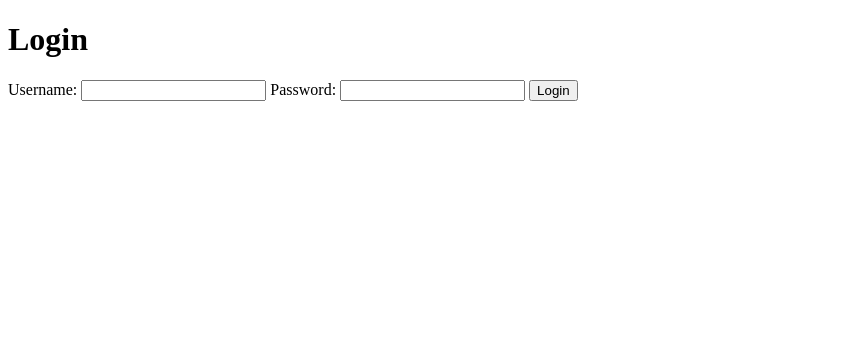
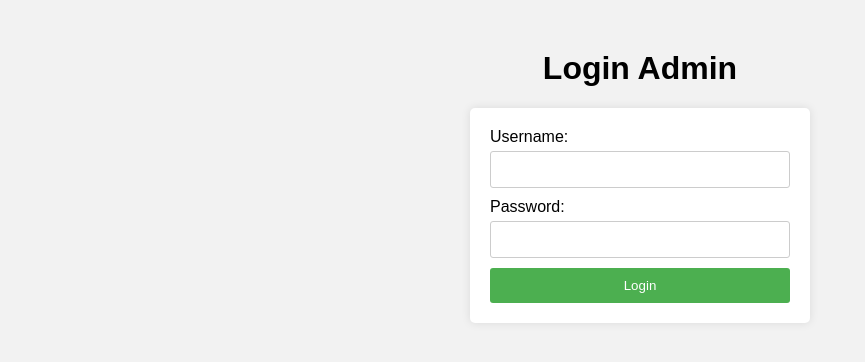
Before and after one commit to hyngusi/web2_php, a PHP site: page /login.php in a window 1280 px wide. Shown: the top 362 px of the page, without its empty margins (0-865 px from the left). Run offline with PHP 8.4, Linux system fonts and the light colour scheme.

Commit message:
update login

```diff
--- a/admin/HoaDon/danhSachHoaDon.php
+++ b/admin/HoaDon/danhSachHoaDon.php
@@ -14,7 +14,7 @@
     <div class="table-container">
         <table class="data-table">
             <tr>
-                <td></td>
+                <!-- <td></td> -->
                 <td>Mã HĐ</td>
                 <td>Ngày xuất</td>
                 <td>Khách Hàng</td>
--- a/admin/HoaDon/locHoaDon.php
+++ b/admin/HoaDon/locHoaDon.php
@@ -24,7 +24,7 @@ if ($_SERVER['REQUEST_METHOD'] === 'POST') {
     // $filteredData = $stmt->fetchAll(PDO::FETCH_ASSOC);
     $sql = "SELECT hoadon.*, users.username as tenKH, trangthai.trangthai as TT
             FROM hoadon
-            INNER JOIN users ON hoadon.maKH = users.userID
+            INNER JOIN users ON hoadon.maKH = users.    userID
             INNER JOIN trangthai ON hoadon.trangthai = trangthai.ma
             WHERE ngayxuatHD BETWEEN '$startDate' AND '$endDate'";
     $filteredData = pdo_query($sql);
@@ -49,7 +49,6 @@ if ($_SERVER['REQUEST_METHOD'] === 'POST') {
         $statusSelectHTML .= '</select>';
 
         $filteredTableHTML .= '<tr>
-                <td><input type="checkbox"></td>
                 <td>' . $maHD . '</td>
                 <td>' . $ngayxuatHD . '</td>
                 <td>' . $tenKH . '</td>
--- a/admin/KieuDang/danhSachKieuDang.php
+++ b/admin/KieuDang/danhSachKieuDang.php
@@ -5,7 +5,6 @@
     <div class="table-container">
         <table class="data-table">
             <tr>
-                <td></td>
                 <td>Mã</td>
                 <td>Tên</td>
                 <td></td>
@@ -18,7 +17,6 @@
                 $xoa = "index.php?act=xoaKieuDang&id=" . $ma;
 
                 echo '<tr>
-                <td><input type="checkbox"></td>
                 <td>' . $ma . '</td>
                 <td>' . $ten . '</td>
                 <td><a href="' . $sua . '"><input type="button" value="Sửa"></a>
@@ -30,9 +28,9 @@
         </table>
 
         <div class="table-footer">
-            <input type="button" value="Chọn tất cả">
+            <!-- <input type="button" value="Chọn tất cả">
             <input type="button" value="Bỏ chọn tất cả">
-            <input type="button" value="Xóa các mục đã chọn">
+            <input type="button" value="Xóa các mục đã chọn"> -->
             <a href="index.php?act=addKieuDang"><input type="button" value="Nhập thêm"></a>
         </div>
     </div>
--- a/admin/User/danhSachUser.php
+++ b/admin/User/danhSachUser.php
@@ -13,7 +13,7 @@
     <div class="table-container">
         <table class="data-table">
             <tr>
-                <td></td>
+                <td>ID</td>
                 <td>Username</td>
                 <td>Họ tên</td>
                 <td>SĐT</td>
@@ -29,6 +29,7 @@
                 $xoa = "index.php?act=xoaUser&id=" . $userID;
 
                 echo '<tr>
+                <td>' . $userID . '</td>
                 <td>' . $username . '</td>
                 <td>' . $hovaten . '</td>
                 <td>' . $sodienthoai . '</td>
--- /dev/null
+++ b/admin/css/login.css
@@ -0,0 +1,56 @@
+body {
+    font-family: Arial, sans-serif;
+    margin: 0;
+    padding: 0;
+    background-color: #f2f2f2;
+}
+
+h1 {
+    text-align: center;
+    margin-top: 50px;
+}
+
+form {
+    width: 300px;
+    margin: 0 auto;
+    background-color: #fff;
+    padding: 20px;
+    border-radius: 5px;
+    box-shadow: 0 0 10px rgba(0, 0, 0, 0.1);
+}
+
+label {
+    display: block;
+    margin-bottom: 5px;
+}
+
+input[type="text"],
+input[type="password"] {
+    width: 100%;
+    padding: 10px;
+    margin-bottom: 10px;
+    border: 1px solid #ccc;
+    border-radius: 3px;
+    box-sizing: border-box;
+}
+
+input[type="submit"] {
+    width: 100%;
+    padding: 10px;
+    background-color: #4CAF50;
+    color: white;
+    border: none;
+    border-radius: 3px;
+    cursor: pointer;
+}
+
+input[type="submit"]:hover {
+    background-color: #45a049;
+}
+
+.error-message {
+    color: red;
+    margin-top: 10px;
+    display: flex;
+    justify-content: center;
+}
--- a/admin/index.php
+++ b/admin/index.php
@@ -106,14 +106,14 @@ foreach ($allowed_actions as $action) {
                 if (isset($_POST['themmoi'])) {
                     $username = $_POST['username'];
                     $password = $_POST['password'];
-                    $role = $_POST['vaitro'];
+                    $role_id = $_POST['vaitro'];
                     $hoten = $_POST['hoten'];
                     $sdt = $_POST['sdt'];
                     $email = $_POST['email'];
                     $diachi = $_POST['diachi'];
 
-                    $sql = "insert into users (username, password, role, hovaten, sodienthoai, email, diachi)
-                            values ('$username', '$password', '$role', '$hoten', '$sdt', '$email', '$diachi')";
+                    $sql = "insert into users (username, password, role_id, hovaten, sodienthoai, email, diachi)
+                            values ('$username', '$password', '$role_id', '$hoten', '$sdt', '$email', '$diachi')";
                     pdo_execute($sql);
                     $thongbao = "Thêm thành công";
                 }
--- a/admin/login.php
+++ b/admin/login.php
@@ -22,8 +22,8 @@ if ($_SERVER['REQUEST_METHOD'] === 'POST') {
 
         if ($user && $password === $user['password']) {
             extract($user);
-            if ($role == 3) {
-                $_SESSION['error_message'] = 'Bạn không có quyền truy cập';
+            if ($role_id == 3) {
+                $_SESSION['error_message'] = 'Bạn không có quyền truy cập trang này';
                 header('Location: login.php');
                 exit;
             }
@@ -50,13 +50,13 @@ if ($_SERVER['REQUEST_METHOD'] === 'POST') {
 
 <head>
     <title>Login</title>
+    <link rel="stylesheet" href="./css/login.css">
 </head>
 
 <body>
-    <h1>Login</h1>
+    <h1>Login Admin</h1>
     <?php if (isset($_SESSION['error_message'])): ?>
-        <p style="color: red;"><?php echo $_SESSION['error_message']; ?></p>
-        <?php unset($_SESSION['error_message']); ?>
+        <p class="error-message"><?php echo $_SESSION['error_message']; ?></p>
     <?php endif; ?>
     <form method="post" action="">
         <label for="username">Username:</label>
```
Also changed, not shown: admin/sanpham/danhsachsp.php (+34 -9 lines), admin/sanpham/get_products.php (+4 -4 lines).
